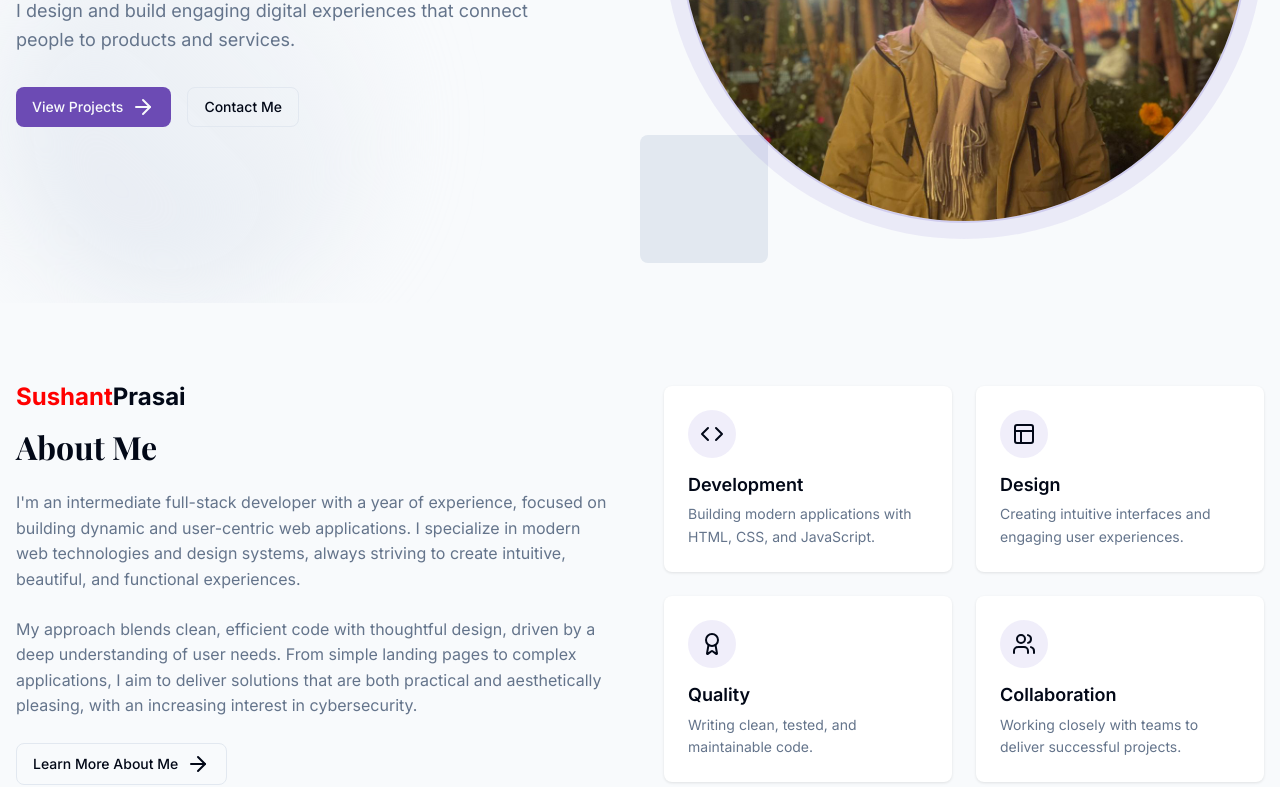
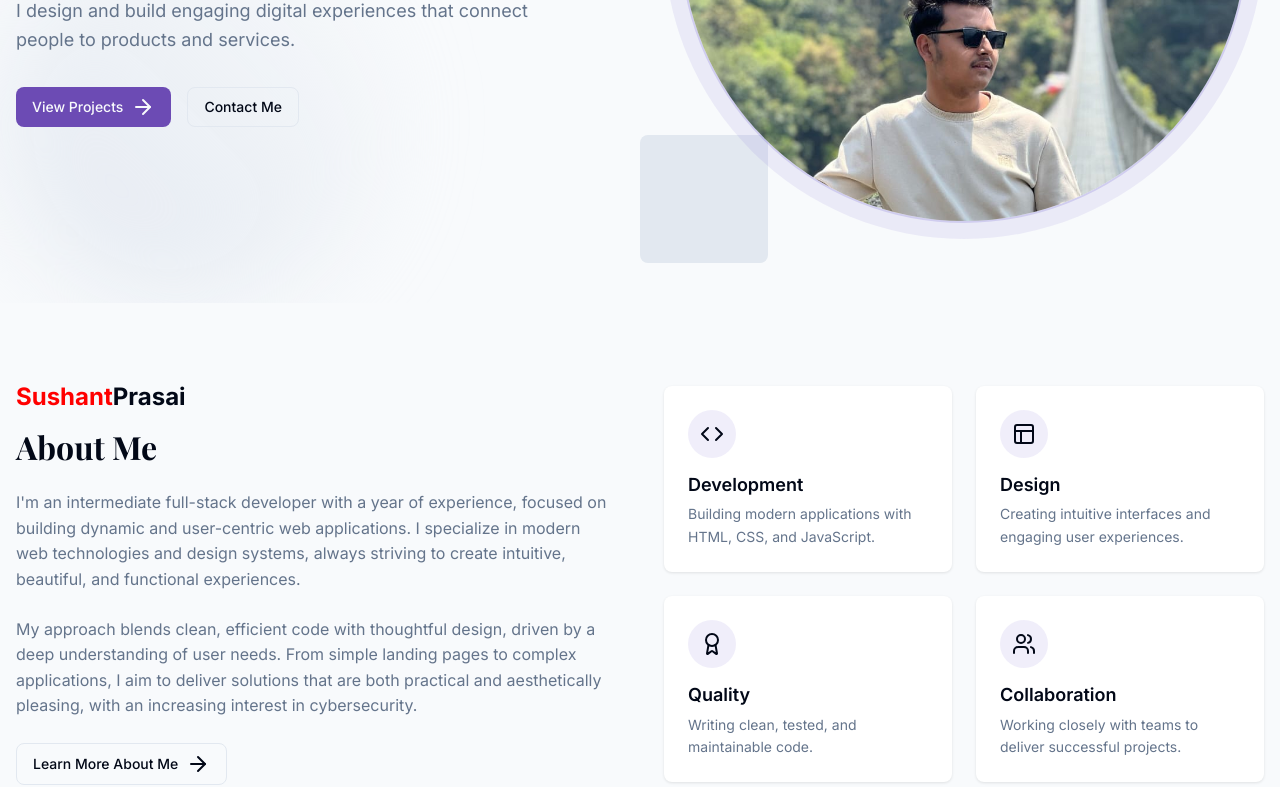
Before and after one commit to sushant12143/Portfolio, a plain HTML site: page index.html in a window 1280 px wide. Shown: the part 465-1252 px from the top of the page. Drawn offline with nearby package versions, Linux system fonts and the light colour scheme; a web font is replaced by a local one.

Commit message:
commit-message

```diff
--- a/index.html
+++ b/index.html
@@ -77,7 +77,7 @@
                 <div class="image-container">
                   <div class="image-inner">
                     <img
-                      src="sushant.jpg"
+                      src="sushant1.jpg"
                       alt="Developer workspace with laptop"
                     />
                   </div>
```
Also changed, not shown: sushant1.jpg (added).
